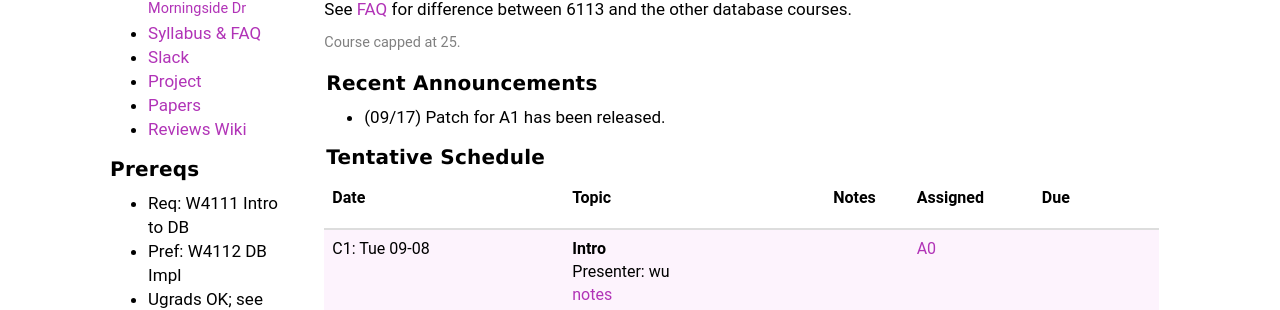
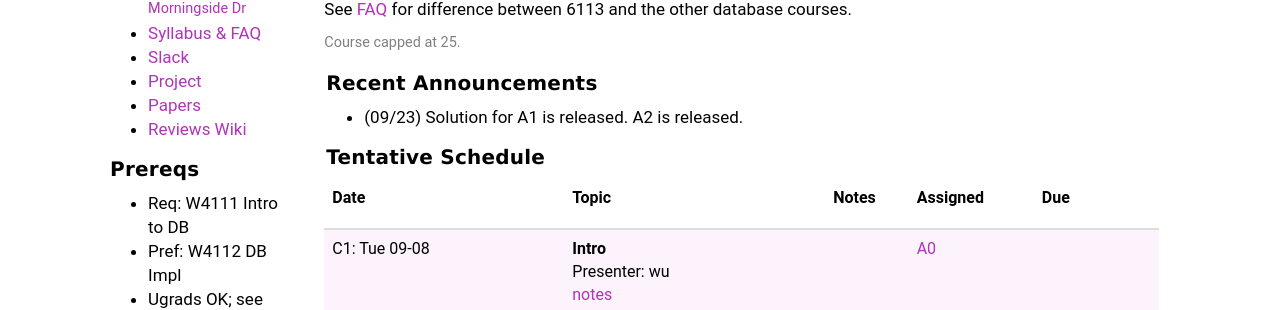
Before and after one commit to w6113/website_fall2020, a Jekyll site: the page built from index.md, in a window 1280 px wide and 900 px high, scrolled down 361 px. Shown: the part 153-463 px from the top of the window. Built offline with Jekyll 4.4.1, drawn with Linux system fonts in a browser that asks for light colours.

Commit message:
Update index.md

```diff
--- a/index.md
+++ b/index.md
@@ -18,8 +18,7 @@ See [FAQ](./syllabus#faq) for difference between 6113 and the other database cou
 
 
 #### Recent Announcements
-
-* (09/17) Patch for A1 has been released.
+* (09/23) Solution for A1 is released. A2 is released.
 
 
 #### Tentative Schedule
```
